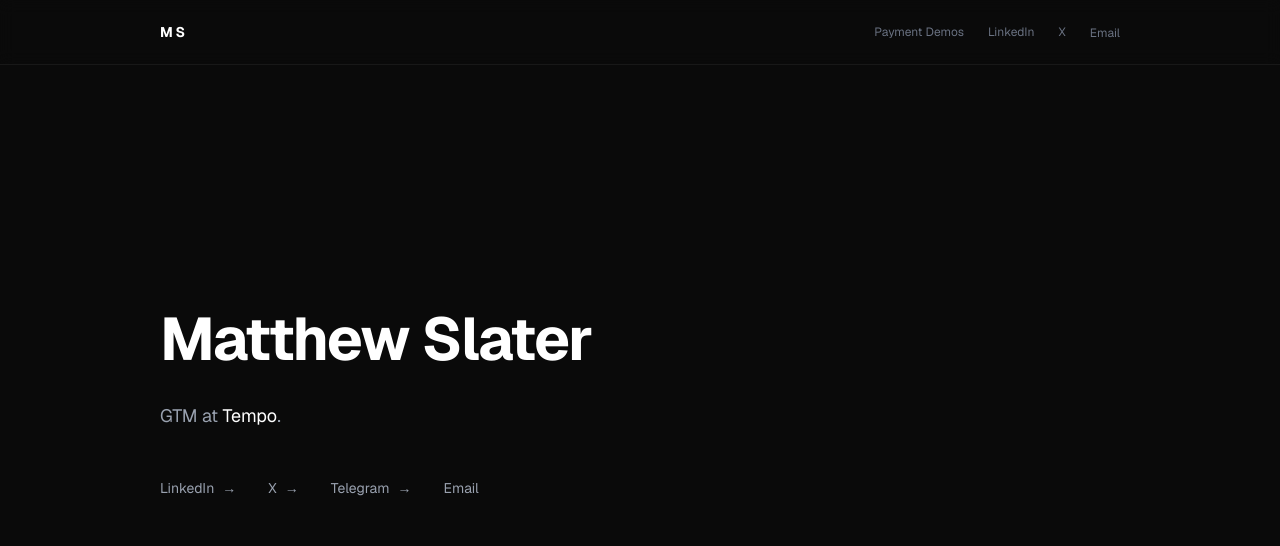
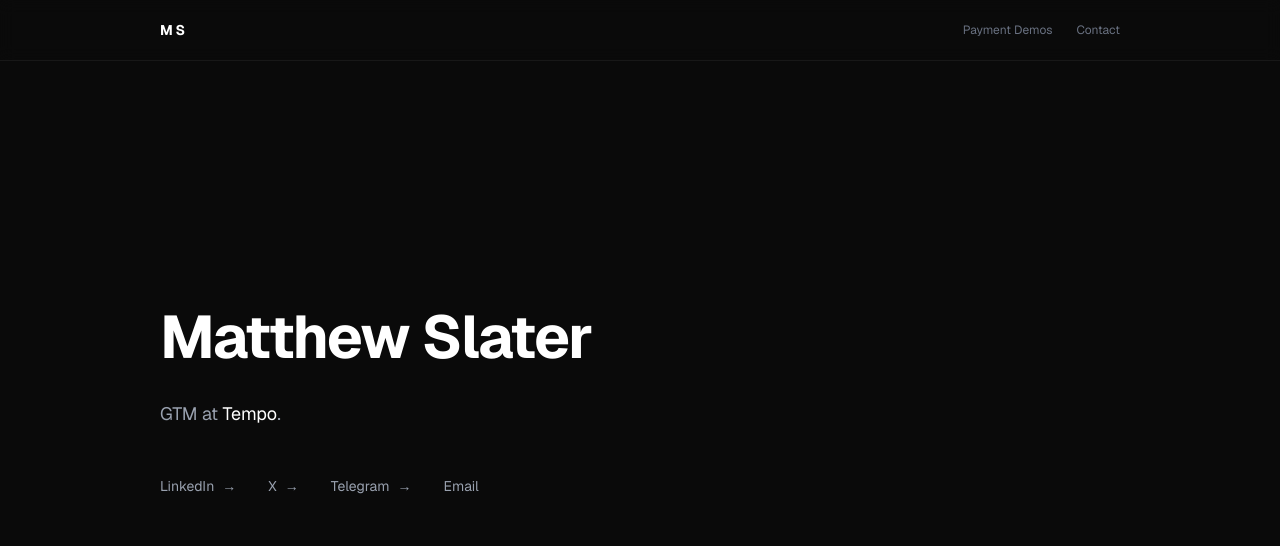
Before and after one commit to dev-slater/personal-site, a Next.js app: page / in a window 1280 px wide. Shown: the top 546 px of the page. Built offline with nearby package versions, Linux system fonts and the light colour scheme.

Commit message:
Clean up header, add Contact nav link

```diff
--- a/app/page.tsx
+++ b/app/page.tsx
@@ -24,7 +24,9 @@ export default function Home() {
             </a>
             .
           </p>
-          <SocialLinks />
+          <div id="contact">
+            <SocialLinks />
+          </div>
         </div>
       </main>
 
--- a/components/Header.tsx
+++ b/components/Header.tsx
@@ -1,5 +1,4 @@
 import Link from "next/link";
-import { EmailPicker } from "@/components/EmailPicker";
 
 type HeaderProps = {
   showPaymentDemos?: boolean;
@@ -25,23 +24,12 @@ export function Header({ showPaymentDemos = true }: HeaderProps) {
               Payment Demos
             </Link>
           )}
-          <a
-            href="https://www.linkedin.com/in/matthew-slater/"
-            target="_blank"
-            rel="noopener noreferrer"
+          <Link
+            href="/#contact"
             className="text-xs text-gray-500 transition-colors duration-200 hover:text-white"
           >
-            LinkedIn
-          </a>
-          <a
-            href="https://x.com/slaterm100"
-            target="_blank"
-            rel="noopener noreferrer"
-            className="text-xs text-gray-500 transition-colors duration-200 hover:text-white"
-          >
-            X
-          </a>
-          <EmailPicker className="text-xs text-gray-500 transition-colors duration-200 hover:text-white" />
+            Contact
+          </Link>
         </nav>
       </div>
     </header>
```
